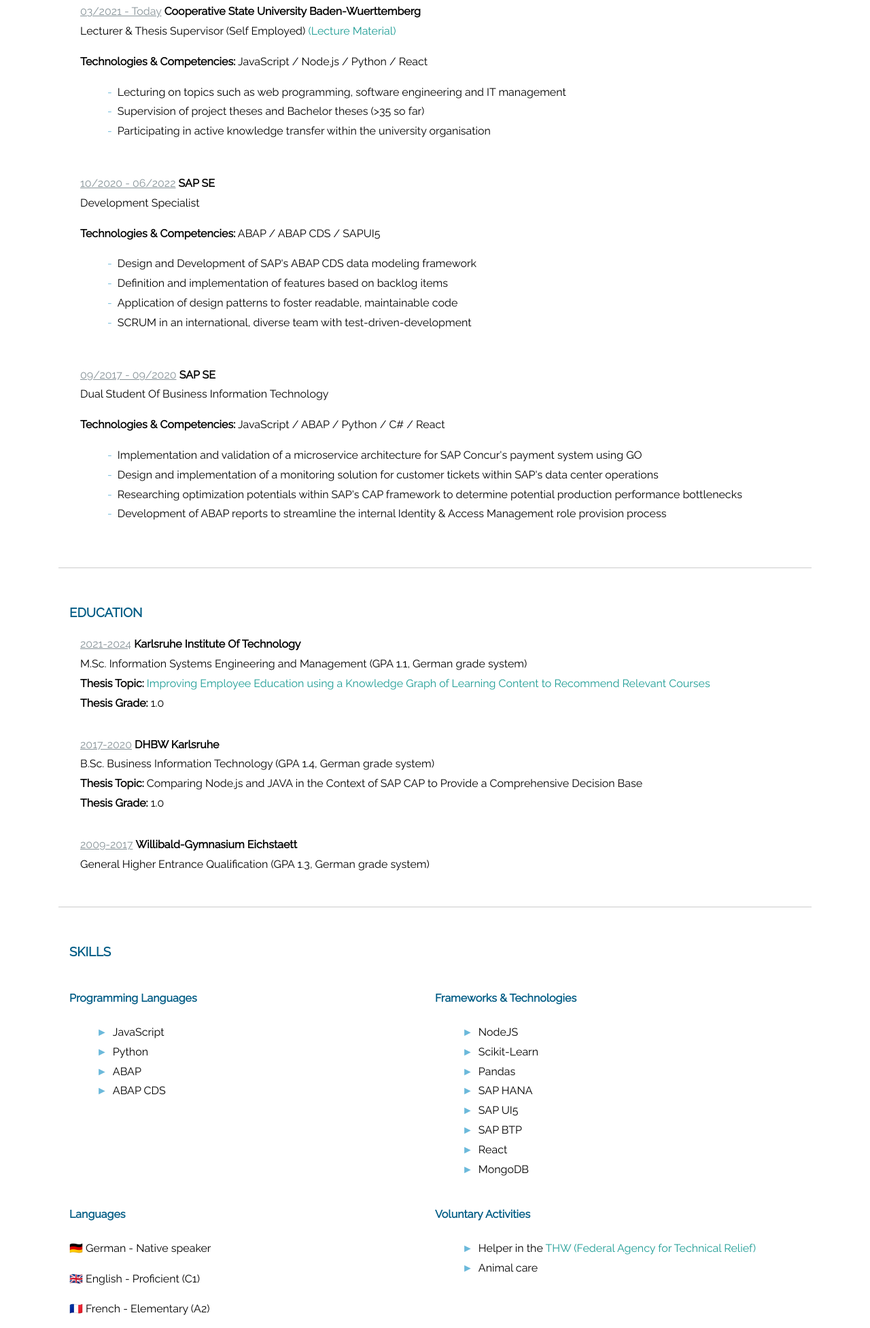
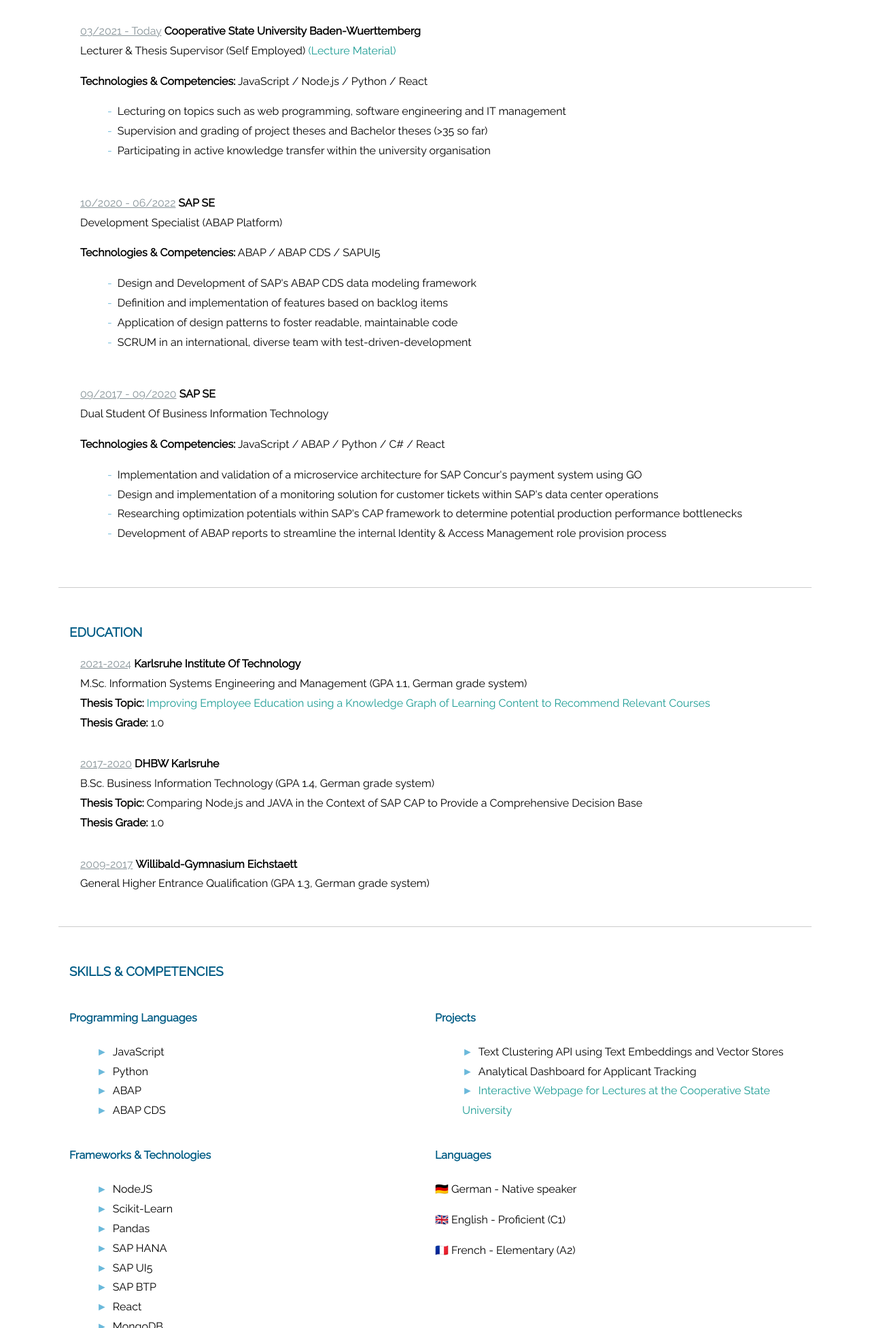
Before and after one commit to ehilzinger/CV, a plain HTML site: page index.html in a window 1280 px wide. Shown: the part 846-2800 px from the top of the page at 68% size. Drawn offline with Linux system fonts and the light colour scheme.

Commit message:
added personal projects section

```diff
--- a/index.html
+++ b/index.html
@@ -18,7 +18,7 @@
         </div>
         <h1>Enzo Hilzinger</h1>
         <section>
-            <p>Hi there! I'm Enzo - working as a learning and development consultant at SAP. Apart from that, I give university lectures and love problem solving and optimization!</p>
+            <p>Hi there! I'm Enzo - working as a learning and development consultant at SAP. Apart from that, I give university lectures and love problem solving, optimization and sharing knowledge!</p>
             <a href="https://github.com/ehilzinger" target="_blank">
                 <i class="fab fa-github-alt"></i>
               </a>
@@ -52,14 +52,14 @@
               <p><strong>Technologies & Competencies:</strong> JavaScript / Node.js / Python / React</p>
               <ul class="job-description">
                 <li>Lecturing on topics such as web programming, software engineering and IT management</li>
-                <li>Supervision of project theses and Bachelor theses (>35 so far)</li>
+                <li>Supervision and grading of project theses and Bachelor theses (>35 so far)</li>
                 <li>Participating in active knowledge transfer within the university organisation </li>
               </ul>
             </div>
           </article>
           <article>
             <div class='job-title'>
-              <span>10/2020 - 06/2022</span>  <strong> SAP SE</strong><br>  Development Specialist
+              <span>10/2020 - 06/2022</span>  <strong> SAP SE</strong><br>  Development Specialist (ABAP Platform)
             </div>
             <div>
               <p><strong>Technologies & Competencies:</strong> ABAP / ABAP CDS / SAPUI5 </p>
@@ -118,7 +118,7 @@
               </article>
           </section>
           <section>
-            <h3>Skills</h3>
+            <h3>Skills & Competencies</h3>
             <div class='skills'>
               <div class='column'>
                 <h4>Programming Languages</h4>
@@ -127,6 +127,14 @@
                   <li>Python</li>
                   <li>ABAP</li>
                   <li>ABAP CDS</li>
+                </ul>
+              </div>
+              <div class='column'>
+                <h4>Projects</h4>
+                <ul>
+                  <li>Text Clustering API using Text Embeddings and Vector Stores</li>
+                  <li>Analytical Dashboard for Applicant Tracking</li>
+                  <li><a href="https://github.com/ehilzinger/Lectures">Interactive Webpage for Lectures at the Cooperative State University</a></li>
                 </ul>
               </div>
               <div class='column'>
@@ -152,7 +160,7 @@
                 <h4>Voluntary Activities</h4>
                 <ul>
                 <li>Helper in the <a href="https://www.thw.de/EN/homepage/homepage_node.html">THW (Federal Agency for Technical Relief)</a></li>
-                <li>Animal care</li>
+                <li>Animal Care</li>
               </ul>
               </div>
             </div>
```
